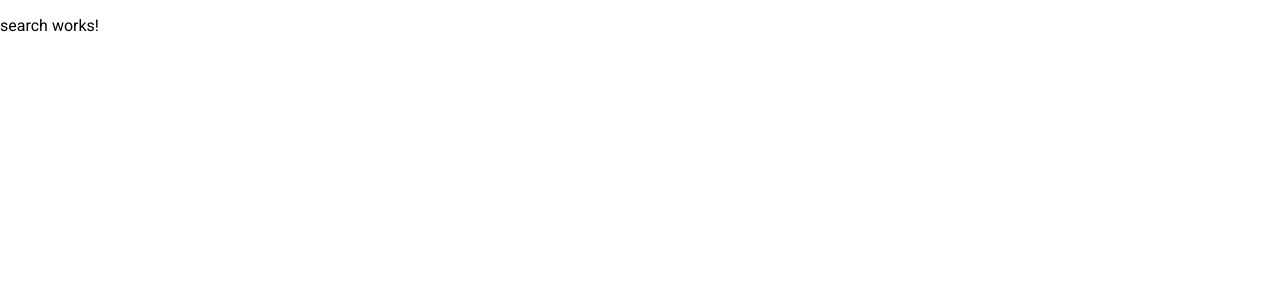
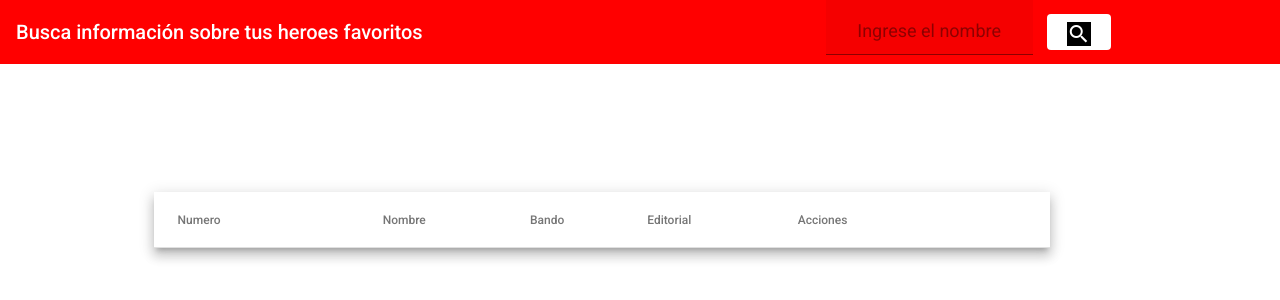
Before and after one commit to JavierAlfaroJara/Proyecto2Diseno, an Angular app in the folder superheros/: page / in a window 1280 px wide. Shown: the top 300 px of the page. Built offline with nearby package versions, Linux system fonts and the light colour scheme; no server answers.

Commit message:
Fidel :C

```diff
--- a/superheros/package.json
+++ b/superheros/package.json
@@ -3,7 +3,7 @@
   "version": "0.0.0",
   "scripts": {
     "ng": "ng",
-    "start": "ng serve",
+    "start": "ng serve --proxy-config proxy:conf.json",
     "build": "ng build",
     "test": "ng test",
     "lint": "ng lint",
@@ -21,7 +21,10 @@
     "@angular/platform-browser": "~7.2.0",
     "@angular/platform-browser-dynamic": "~7.2.0",
     "@angular/router": "~7.2.0",
+    "axios": "^0.21.4",
+    "bootstrap": "^5.1.1",
     "core-js": "^2.5.4",
+    "font-awesome": "^4.7.0",
     "hammerjs": "^2.0.8",
     "rxjs": "~6.3.3",
     "tslib": "^1.9.0",
--- a/superheros/src/app/Services/SuperHeroApi/super-hero-service.service.ts
+++ b/superheros/src/app/Services/SuperHeroApi/super-hero-service.service.ts
@@ -1,15 +1,24 @@
 import { Injectable } from '@angular/core';
 import {HttpClient, HttpHeaders} from '@angular/common/http';
+import { from, observable, Observable } from 'rxjs';
+//import {  }
 @Injectable({
   providedIn: 'root'
 })
 export class SuperHeroServiceService {
 
-  token = "914542129143041"
+  token = 4552919771396632
   URL_SuperHero = "https://superheroapi.com/api"
   constructor(private http: HttpClient) { }
 
-  getIdCharacter(params: String){
+  getIdCharacter(params: String): Observable<any> {
+    // var invocation = new XMLHttpRequest();
+    // if(invocation){
+    //   invocation.open('GET','${this.URL_SuperHero}/${this.token}/search/${params}', true);
+    //   invocation.withCredentials = true;
+    //   invocation.onreadystatechange = handler;
+    //   invocation.send()
+    // }
     return this.http.get(`${this.URL_SuperHero}/${this.token}/search/${params}`);
   }
 
--- a/superheros/src/app/componentes/search/search.component.css
+++ b/superheros/src/app/componentes/search/search.component.css
@@ -0,0 +1,77 @@
+.Container{
+    width: 100%;
+    height: 100%;
+    display:block;
+    align-items: center;
+    justify-content: center;
+}
+
+
+.inputSearch{
+    width: 50%;
+    margin-left: 25%;
+    margin-right: 5%;
+    margin-bottom: 7%;
+    display:block;
+    align-items: center;
+    justify-content: center;
+    color:white;
+    font-weight: bold;
+    font-size: 90%;
+    text-align-last: center;
+}
+
+.searchButtom{
+    color:white !important;
+    margin-left:3%;
+    margin-top: 25%;
+    background-color: white;
+
+}
+
+#toolbar{
+    background-color: #FF0000 !important ;
+    color: white !important;
+    align-content: center;
+    justify-content: center;
+}
+.material-icons{
+    background-color: black;
+}
+
+table {
+    margin-top: 10%;
+    margin-left: 12%;
+    width: 70%;
+}
+
+th.mat-sort-header-sorted {
+    color: black;
+}
+
+::ng-deep .mat-focused .mat-form-field-label {
+    /*change color of label*/
+    color:white !important;
+    font-size: 12px;
+}
+
+::ng-deep.mat-form-field-underline {
+    /*change color of underline*/
+    background-color:white !important;
+    width: 30%;
+
+  }
+
+::ng-deep.mat-form-field-ripple {
+   /*change color of underline when focused*/
+   background-color: white !important;;
+   color: white;
+  }
+
+::ng-deep.mat-form-field-empty.mat-form-field-label {
+    color:white;
+    font-size: 12px;
+}
+::ng-deep.mat-focused.placeholder {
+    color: white;
+}
--- a/superheros/src/app/componentes/search/search.component.html
+++ b/superheros/src/app/componentes/search/search.component.html
@@ -1,3 +1,49 @@
-<p>
-  search works!
-</p>
+<div class="Container">
+ <mat-toolbar id="toolbar">
+    <div>Busca información sobre tus heroes favoritos</div>
+    <div class="inputSearch">
+      <mat-form-field class="searchArtist" appearance="fill">
+        <input matInput type = "text " placeholder="Ingrese el nombre" [(ngModel)]  = "search" class="searchArtist">
+      </mat-form-field>
+      <button mat-button class="searchButtom" (click)= "GenerateInfo()">
+        <span class="material-icons" id="icons">search</span>
+      </button>
+    </div>
+ </mat-toolbar>
+
+  <table mat-table [dataSource]="dataSource" matSort class="mat-elevation-z8">
+    <!-- ID Column -->
+    <ng-container matColumnDef="id">
+      <th mat-header-cell *matHeaderCellDef mat-sort-header> Numero </th>
+      <td mat-cell *matCellDef="let element"> {{element.position}} </td>
+    </ng-container>
+
+    <!-- Name Column -->
+    <ng-container matColumnDef="nombre">
+      <th mat-header-cell *matHeaderCellDef mat-sort-header> Nombre </th>
+      <td mat-cell *matCellDef="let element"> {{element.name}} </td>
+    </ng-container>
+
+    <!-- Bando Column -->
+    <ng-container matColumnDef="bando">
+      <th mat-header-cell *matHeaderCellDef mat-sort-header> Bando </th>
+      <td mat-cell *matCellDef="let element"> {{element.name}} </td>
+    </ng-container>
+
+    <!-- Editorial Column -->
+    <ng-container matColumnDef="editorial">
+      <th mat-header-cell *matHeaderCellDef mat-sort-header> Editorial </th>
+      <td mat-cell *matCellDef="let element"> {{element.name}} </td>
+    </ng-container>
+
+    <!-- Actions Column -->
+    <ng-container matColumnDef="actions">
+      <th mat-header-cell *matHeaderCellDef mat-sort-header> Acciones </th>
+      <td mat-cell *matCellDef="let element"> {{element.weight}} </td>
+    </ng-container>
+
+    <tr mat-header-row *matHeaderRowDef="displayedColumns"></tr>
+    <tr mat-row *matRowDef="let row; columns: displayedColumns;"></tr>
+ </table>
+
+</div>
--- a/superheros/src/app/componentes/search/search.component.ts
+++ b/superheros/src/app/componentes/search/search.component.ts
@@ -1,15 +1,43 @@
-import { Component, OnInit } from '@angular/core';
+//import { Component, OnInit } from '@angular/core';
+import {AfterViewInit, Component, ViewChild} from '@angular/core';
+import {MatSort} from '@angular/material/sort';
+import {MatTableDataSource} from '@angular/material/table';
+import { SuperHeroServiceService } from 'src/app/Services/SuperHeroApi/super-hero-service.service';
+import { resolve } from 'url';
 
 @Component({
   selector: 'app-search',
   templateUrl: './search.component.html',
   styleUrls: ['./search.component.css']
 })
-export class SearchComponent implements OnInit {
+export class SearchComponent implements AfterViewInit {
+  search = "";
+  ELEMENT_DATA:any[] = []
+  constructor( private superHeroService:SuperHeroServiceService ) {
 
-  constructor() { }
-
-  ngOnInit() {
   }
 
+  Heros;
+  heroInfo;
+  displayedColumns: string[] = ['id','nombre', 'bando', 'editorial','actions'];
+  dataSource = new MatTableDataSource(this.ELEMENT_DATA);
+
+  @ViewChild(MatSort) sort: MatSort;
+  ngAfterViewInit() {
+    this.dataSource.sort = this.sort;
+    this.superHeroService.getIdCharacter("batman").subscribe(
+      (response) =>{
+        this.Heros = response
+        console.log(response)
+      });
+
+  }
+
+
+Actions(){
+
 }
+
+
+
+}
```
Also changed, not shown: superheros/proxy.conf.json (added, +7 -0 lines), superheros/src/app/app.module.ts (+44 -2 lines), superheros/src/environments/search.png (added), 1 other file (tests, documents, lock files or other folders).
